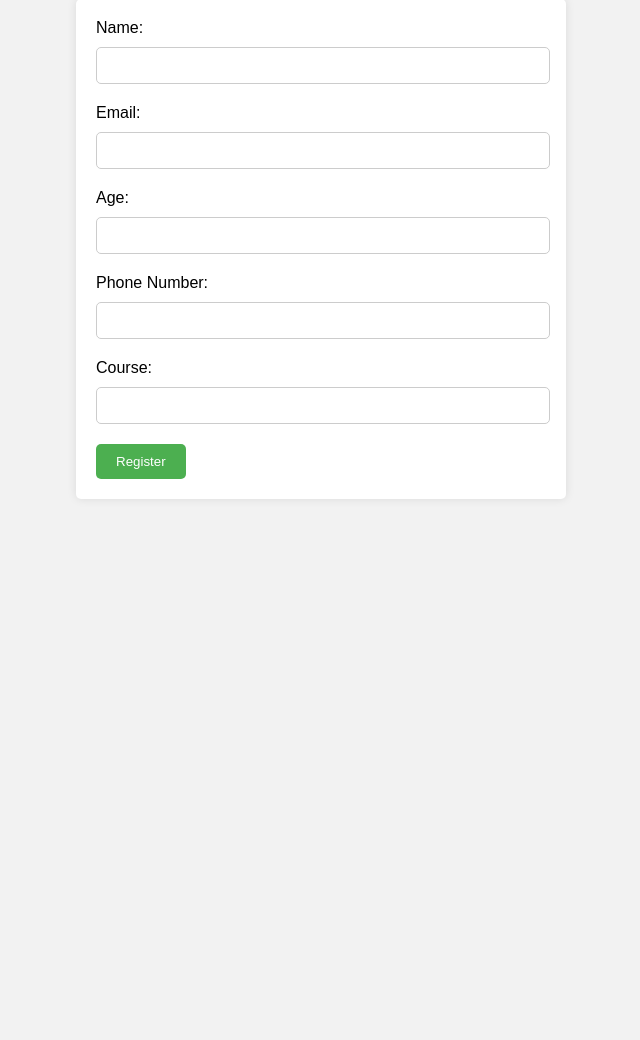
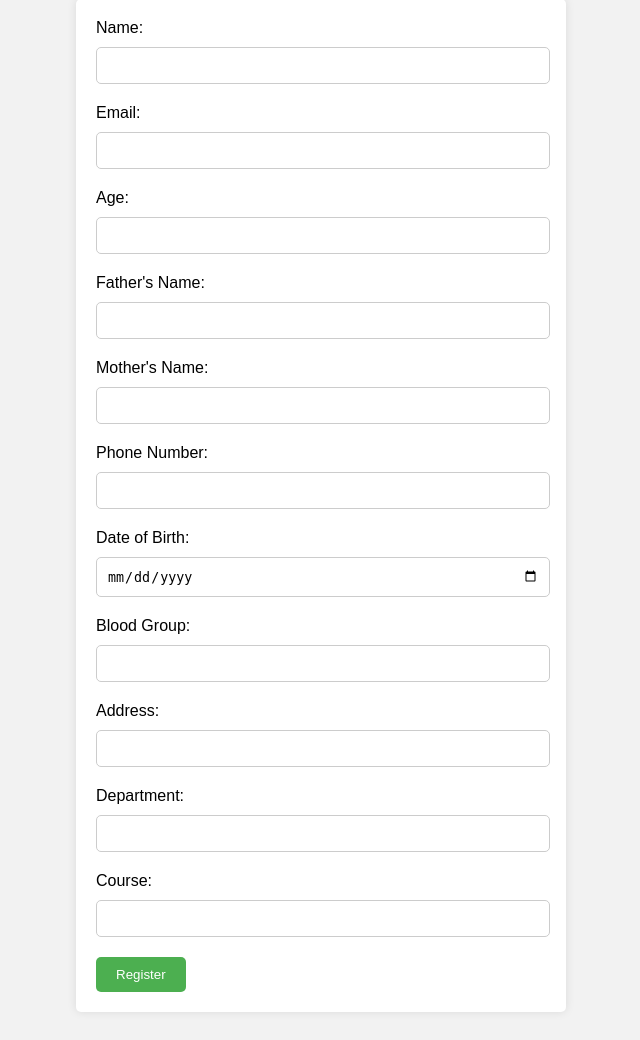
Before and after one commit to DragonKrissash/100-Days-of-Python, a Flask app: page / in a window 1280 px wide. Shown: the part 107-1147 px from the top of the page, without its empty margins (319-959 px from the left). Before the commit the page ends 606 px from the top, so only its background shows below. Run offline with Flask 3, Linux system fonts and the light colour scheme; some libraries are stand-ins or nearby versions.

Commit message:
flask done

```diff
--- a/Sem 1 - Assignment/Question 5 - Flask, Database/app.py
+++ b/Sem 1 - Assignment/Question 5 - Flask, Database/app.py
@@ -21,14 +21,21 @@ def registered():
 @app.route('/register',methods=['POST'])
 def registration():
     if request.method=='POST':
-        name=request.form['name']
-        email=request.form['email']
-        age=request.form['age']
-        phone=request.form['phone']
-        course=request.form['course']
-        print(name,email,age,phone,course)
+        name = request.form['name']
+        email = request.form['email']
+        age = request.form['age']
+        father_name = request.form['father_name']
+        mother_name = request.form['mother_name']
+        phone_no = request.form['phone_no']
+        DOB = request.form['DOB']
+        blood_group = request.form['blood_group']
+        address = request.form['address']
+        department = request.form['department']
+        course = request.form['course']
         cur=mysql.connection.cursor()
-        cur.execute(f'INSERT INTO student_data(name,email,age,phone_number,course) VALUES (%s, %s, %s, %s, %s)',(name,email,age,phone,course))
+        cur.execute(
+            "INSERT INTO students (name, email, age, father_name, mother_name, phone_no, DOB, blood_group, address, department, course) VALUES (%s, %s, %s, %s, %s, %s, %s, %s, %s, %s, %s)",
+            (name, email, age, father_name, mother_name, phone_no, DOB, blood_group, address, department, course))
         mysql.connection.commit()
         cur.close()
     return redirect('/registered')
--- a/Sem 1 - Assignment/Question 5 - Flask, Database/templates/register.html
+++ b/Sem 1 - Assignment/Question 5 - Flask, Database/templates/register.html
@@ -67,13 +67,31 @@
         <label for="age">Age:</label>
         <input type="number" id="age" name="age" required><br>
 
-        <label for="phone">Phone Number:</label>
-        <input type="tel" id="phone" name="phone" required><br>
+        <!-- New Fields -->
+        <label for="father_name">Father's Name:</label>
+        <input type="text" id="father_name" name="father_name" required><br>
+
+        <label for="mother_name">Mother's Name:</label>
+        <input type="text" id="mother_name" name="mother_name" required><br>
+
+        <label for="phone_no">Phone Number:</label>
+        <input type="tel" id="phone_no" name="phone_no" required><br>
+
+        <label for="DOB">Date of Birth:</label>
+        <input type="date" id="DOB" name="DOB" required><br>
+
+        <label for="blood_group">Blood Group:</label>
+        <input type="text" id="blood_group" name="blood_group" required><br>
+
+        <label for="address">Address:</label>
+        <input type="text" id="address" name="address" required><br>
+
+        <label for="department">Department:</label>
+        <input type="text" id="department" name="department" required><br>
 
         <label for="course">Course:</label>
         <input type="text" id="course" name="course" required><br>
         <!-- End of New Fields -->
-
         <button type="submit">Register</button>
     </form>
 </body>
```
